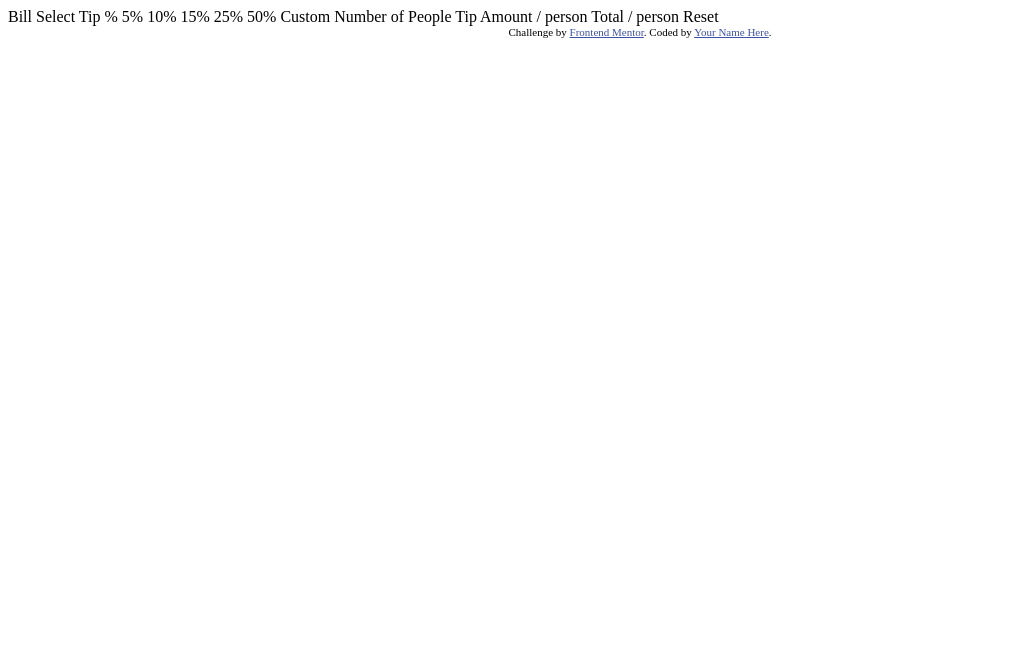
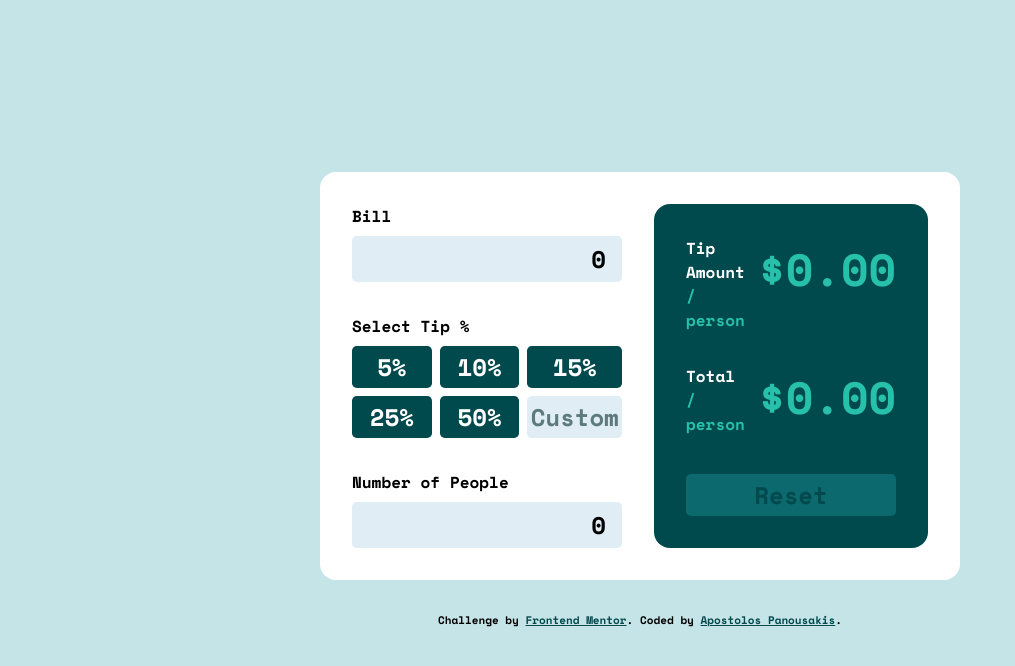
Before and after one commit to apocode01/Tip-calculator-app, a plain HTML site: page index.html in a window 1280 px wide. Shown: the whole page, without its empty margins (0-1015 px from the left). Drawn offline with nearby package versions, Linux system fonts and the light colour scheme.

Commit message:
HTML structure and CSS styling

```diff
--- a/index.html
+++ b/index.html
@@ -3,42 +3,67 @@
 <head>
   <meta charset="UTF-8">
   <meta name="viewport" content="width=device-width, initial-scale=1.0"> <!-- displays site properly based on user's device -->
-
   <link rel="icon" type="image/png" sizes="32x32" href="./images/favicon-32x32.png">
-
   <title>Frontend Mentor | Tip calculator app</title>
-
-  <!-- Feel free to remove these styles or customise in your own stylesheet 👍 -->
-  <style>
-    .attribution { font-size: 11px; text-align: center; }
-    .attribution a { color: hsl(228, 45%, 44%); }
-  </style>
+  <link rel="stylesheet" href="style.css">
 </head>
 <body>
 
-  Bill
+  <main>
+    <div class="container">
+      <div class="selections">
+        <div class="bill">
+          <p>Bill</p>
+          <input type="number" min="0" value="0">
+        </div>
 
-  Select Tip %
-  5%
-  10%
-  15%
-  25%
-  50%
-  Custom
+        <div class="tip">
+          <p>Select Tip %</p>
+          <div class="buttons">
+            <button>5%</button>
+            <button>10%</button>
+            <button>15%</button>
+            <button>25%</button>
+            <button>50%</button>
+            <button id="custom">Custom</button>
+          </div>
+        </div>
 
-  Number of People
+        <div class="people">
+          <p>Number of People</p>
+          <input type="number" min="0" value="0">
+        </div>
+      </div>
 
-  Tip Amount
-  / person
+      <div class="results">
+        <div class="tipResult">
+          <ul>
+            <li>Tip Amount</li>
+            <li>/ person</li>
+          </ul>
+          <p>$0.00</p>
+        </div>
 
-  Total
-  / person
+        <div class="totalResult">
+          <ul>
+            <li>Total</li>
+            <li>/ person</li>
+          </ul>
+          <p>$0.00</p>
+        </div>
 
-  Reset
+        <button id="reset">Reset</button>
+      </div>
+    </div>
+  </main>
 
-  <div class="attribution">
-    Challenge by <a href="https://www.frontendmentor.io?ref=challenge" target="_blank">Frontend Mentor</a>.
-    Coded by <a href="#">Your Name Here</a>.
-  </div>
+  <footer>
+    <div class="attribution">
+      Challenge by <a href="https://www.frontendmentor.io?ref=challenge" target="_blank">Frontend Mentor</a>.
+      Coded by <a href="https://github.com/apocode01" target="_blank">Apostolos Panousakis</a>.
+    </div>
+  </footer>
+
+  <script src="index.js"></script>
 </body>
 </html>
--- /dev/null
+++ b/style.css
@@ -0,0 +1,186 @@
+@import url('https://fonts.googleapis.com/css2?family=Space+Mono:wght@700&display=swap');
+
+:root {
+    --green400: hsl(172, 67%, 45%);
+    --green900: hsl(183, 100%, 15%);
+    --green700: hsl(183, 80%, 24%);
+    --green900Hover: hsl(183, 100%, 12%);
+    --grey500: hsl(186, 14%, 43%);
+    --grey400: hsl(184, 14%, 56%);
+    --grey200: hsl(185, 41%, 84%);
+    --grey50: hsl(189, 47%, 97%);
+    --white: hsl(0, 100%, 100%);
+    --blackSqueeze: hsl(202, 50%, 92%);
+    --blackSqueezeHover: hsl(202, 50%, 87%);
+}
+
+* {
+    box-sizing: border-box;
+    margin: 0;
+    padding: 0;
+}
+
+body {
+    display: flex;
+    flex-direction: column;
+    align-items: center;
+    justify-content: center;
+    min-height: 100vh;
+    background-color: var(--grey200);
+    font-family: 'Space Mono', sans-serif;
+    padding: 2rem;
+}
+
+.container {
+    display: flex;
+    flex-direction: row;
+    align-items: stretch;
+    justify-content: center;
+    background-color: var(--white);
+    margin-bottom: 2rem;
+    padding: 2rem;
+    border-radius: 1rem;
+    gap: 2rem;
+    width: 50vw;
+}
+
+.selections {
+    display: flex;
+    flex-direction: column;
+    justify-content: stretch;
+    gap: 2rem;
+    width: 50%;
+}
+
+.selections input {
+    box-sizing: border-box;
+    width: 100%;
+    font-size: 24px; /* PLACEHOLDER */
+    font-family: 'Space Mono', sans-serif;
+    padding: 0.3rem 1rem;
+    border-radius: 0.3rem;
+    border: none;
+    background-color: var(--blackSqueeze);
+    text-align: end;
+}
+
+.selections input:focus {
+    outline: 2px solid var(--green400);
+}
+
+.bill, .tip, .people {
+    display: flex;
+    flex-direction: column;
+    gap: 0.5rem;
+}
+
+.buttons {
+    display: grid;
+    grid-template-columns: repeat(3, 1fr);
+    grid-template-rows: repeat(2, 1fr);
+    gap: 0.5rem;
+}
+
+.buttons button {
+    padding: 0.2rem;
+    font-size: 24px; /* PLACEHOLDER */
+    font-family: 'Space Mono', sans-serif;
+    border-radius: 0.3rem;
+    border: none;
+    background-color: var(--green900);
+    color: var(--white);
+    cursor: pointer;
+}
+
+.buttons button:hover {
+    background-color: var(--green900Hover);
+    transition: background-color 0.3s ease;
+}
+
+.selections input:focus {
+    outline: 2px solid var(--green400);
+}
+
+#custom {
+    background-color: var(--blackSqueeze);
+    color: var(--grey500);
+}
+
+#custom:hover {
+    background-color: var(--blackSqueezeHover);
+    transition: background-color 0.3s ease;
+}
+
+.results {
+    display: flex;
+    flex-direction: column;
+    background-color: var(--green900);
+    border-radius: 1rem;
+    padding: 2rem;
+    min-height: 100%;
+    width: 50%;
+    gap: 2rem;
+}
+
+.results ul {
+    display: flex;
+    flex-direction: column;
+    justify-content: center;
+    list-style: none;
+}
+
+.results ul li:first-child {
+    color: var(--white);
+}
+
+.results ul li:last-child {
+    color: var(--green400);
+}
+
+.results p {
+    font-size: 45px;
+    color: var(--green400);
+}
+
+.tipResult, .totalResult {
+    display: flex;
+    flex-direction: row;
+    justify-content: space-between;
+}
+
+#reset {
+    width: 100%;
+    margin-top: auto;
+    padding: 0.2rem;
+    font-size: 24px; /* PLACEHOLDER */
+    font-family: 'Space Mono', sans-serif;
+    border-radius: 0.3rem;
+    border: none;
+    background-color: var(--green700);
+    color: var(--green900);
+    cursor: default;
+}
+
+.attribution {
+    font-size: 11px;
+    text-align: center;
+}
+
+.attribution a {
+    color: var(--green900);
+}
+
+/* Hide Arrows From Input Number */
+
+/* Chrome, Safari, Edge, Opera */
+input::-webkit-outer-spin-button,
+input::-webkit-inner-spin-button {
+    -webkit-appearance: none;
+    margin: 0;
+}
+
+/* Firefox */
+input[type=number] {
+    appearance: textfield;
+    -moz-appearance: textfield;
+}
```
Also changed, not shown: index.js (added).
